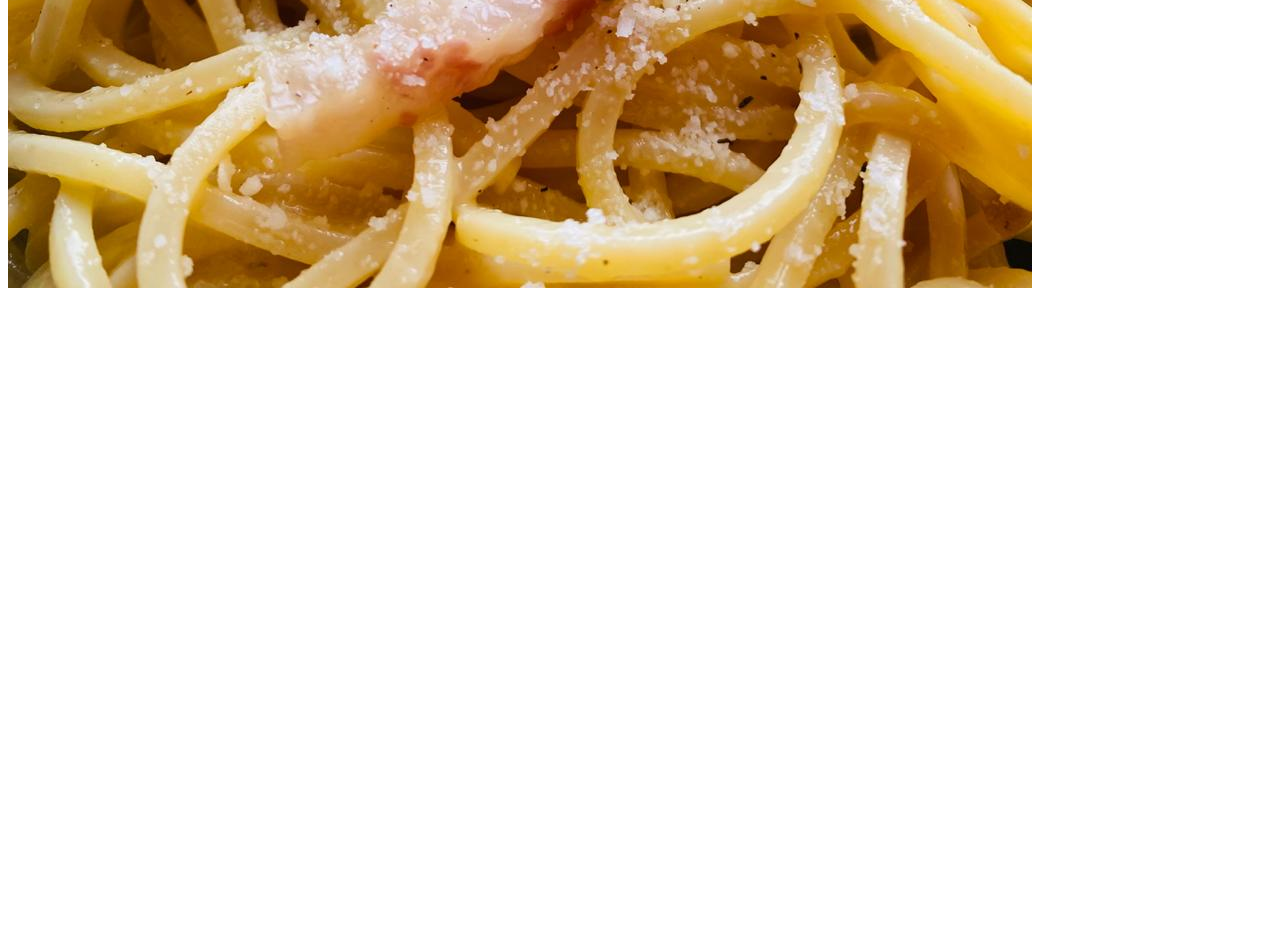
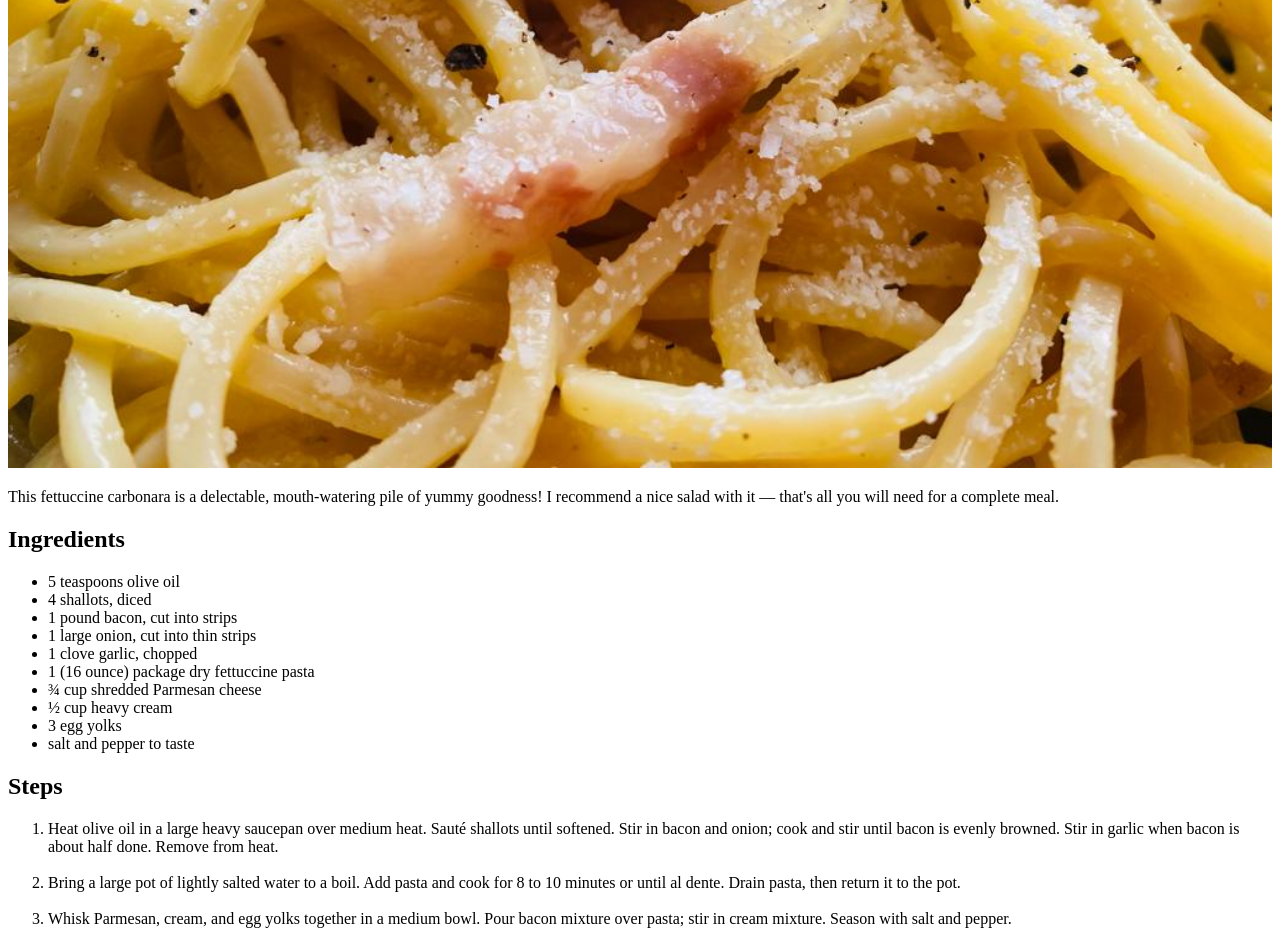
Before and after one commit to andrecaldeiras/odin-recipes, a plain HTML site: page recipes/carbonara.html in a window 1280 px wide. Shown: the part 560-1504 px from the top of the page. Before the commit the page ends 860 px from the top, so only its background shows below. Drawn offline with Linux system fonts and the light colour scheme.

Commit message:
Added carbonara recipe description, ingredients and steps.

```diff
--- a/recipes/carbonara.html
+++ b/recipes/carbonara.html
@@ -7,7 +7,28 @@
 </head>
 <body>
     <h1>Carbonara</h1>
-    <img src="../images/carbonara.jpeg">
-
+    <img style="width: 100%" src="../images/carbonara.jpeg">
+    <p>This fettuccine carbonara is a delectable, mouth-watering pile of yummy goodness! I recommend a nice salad with it — that's all you will need for a complete meal.</p>
+    <h2>Ingredients</h2>
+    <ul>
+        <li>5 teaspoons olive oil</li>
+        <li>4 shallots, diced</li>
+        <li>1 pound bacon, cut into strips</li>
+        <li>1 large onion, cut into thin strips</li>
+        <li>1 clove garlic, chopped</li>
+        <li>1 (16 ounce) package dry fettuccine pasta</li>
+        <li>¾ cup shredded Parmesan cheese</li>
+        <li>½ cup heavy cream</li>
+        <li>3 egg yolks</li>
+        <li>salt and pepper to taste</li>
+    </ul>
+    <h2>Steps</h2>
+    <ol>
+        <li>Heat olive oil in a large heavy saucepan over medium heat. Sauté shallots until softened. Stir in bacon and onion; cook and stir until bacon is evenly browned. Stir in garlic when bacon is about half done. Remove from heat.</li>
+        <br>
+        <li>Bring a large pot of lightly salted water to a boil. Add pasta and cook for 8 to 10 minutes or until al dente. Drain pasta, then return it to the pot.</li>
+        <br>
+        <li>Whisk Parmesan, cream, and egg yolks together in a medium bowl. Pour bacon mixture over pasta; stir in cream mixture. Season with salt and pepper.</li>
+    </ol>
 </body>
 </html>
```
